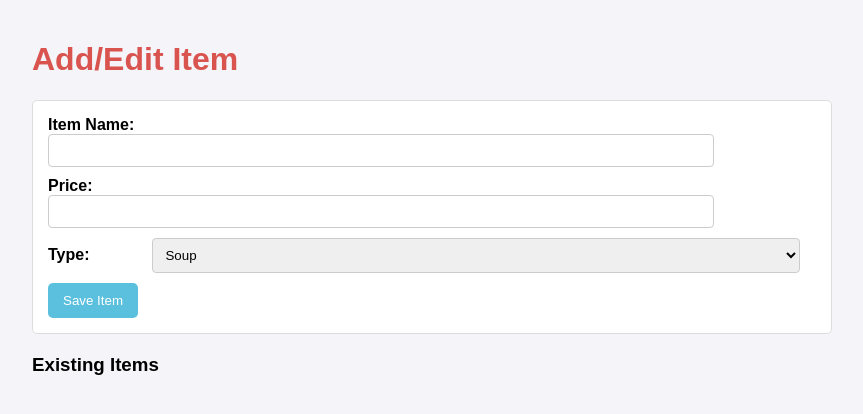
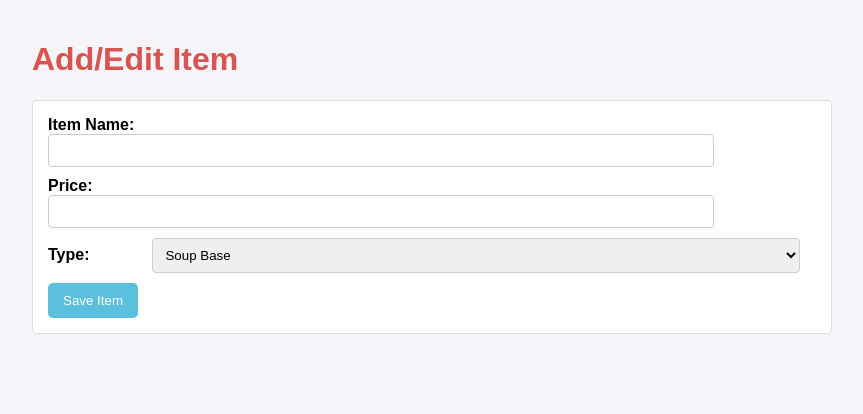
Before and after one commit to skullmatrix/HnSRamyeon, a Flask app: page /add_item in a window 1280 px wide. Shown: the top 414 px of the page, without its empty margins (208-1071 px from the left). Run offline with Flask 2, Linux system fonts and the light colour scheme; data that the repository does not hold is empty.

Commit message:
Update add_item.html

```diff
--- a/templates/add_item.html
+++ b/templates/add_item.html
@@ -4,7 +4,6 @@
     <meta charset="UTF-8">
     <meta name="viewport" content="width=device-width, initial-scale=1.0">
     <title>Add/Edit Item</title>
-    <link rel="stylesheet" href="https://cdnjs.cloudflare.com/ajax/libs/font-awesome/5.15.4/css/all.min.css">
     <style>
         body {
             font-family: Arial, sans-serif;
@@ -43,32 +42,13 @@
             border-radius: 5px;
             cursor: pointer;
         }
-        button:hover {
-            background-color: #31b0d5;
-        }
-        .item-list {
-            margin-top: 20px;
-        }
-        .item-list h3 {
-            margin-bottom: 10px;
-        }
-        .item {
-            padding: 5px;
-            border-bottom: 1px solid #ddd;
-        }
-        .edit-button {
-            margin-left: 10px;
-            background-color: #f0ad4e;
-        }
-        .edit-button:hover {
-            background-color: #ec971f;
-        }
     </style>
 </head>
 <body>
     <h1>Add/Edit Item</h1>
     <form action="/add_item" method="POST">
         <input type="hidden" name="item_id" value="{{ item['id'] if item else '' }}"> <!-- Hidden input for item ID -->
+
         <label for="name">Item Name:</label>
         <input type="text" id="name" name="name" value="{{ item['name'] if item else '' }}" required>
 
@@ -77,25 +57,15 @@
 
         <label for="type">Type:</label>
         <select id="type" name="type" required>
-            <option value="soup" {% if item and item['type'] == 'soup' %}selected{% endif %}>Soup</option>
-            <option value="stir-fry" {% if item and item['type'] == 'stir-fry' %}selected{% endif %}>Stir-Fry</option>
-            <option value="toppings" {% if item and item['type'] == 'toppings' %}selected{% endif %}>Toppings</option>
-            <option value="drinks" {% if item and item['type'] == 'drinks' %}selected{% endif %}>Drinks</option>
+            <option value="Soup Base" {% if item and item['type'] == 'Soup Base' %}selected{% endif %}>Soup Base</option>
+            <option value="Stir Fry" {% if item and item['type'] == 'Stir Fry' %}selected{% endif %}>Stir Fry</option>
+            <option value="Cups" {% if item and item['type'] == 'Cups' %}selected{% endif %}>Cups</option>
+            <option value="Toppings" {% if item and item['type'] == 'Toppings' %}selected{% endif %}>Toppings</option>
+            <option value="Sweets" {% if item and item['type'] == 'Sweets' %}selected{% endif %}>Sweets</option>
+            <option value="Drinks" {% if item and item['type'] == 'Drinks' %}selected{% endif %}>Drinks</option>
         </select>
 
         <button type="submit">Save Item</button>
     </form>
-
-    <div class="item-list">
-        <h3>Existing Items</h3>
-        <ul>
-            {% for item in items %}
-            <li class="item">
-                {{ item['name'] }} - ${{ item['price'] }} ({{ item['type'] }})
-                <a class="edit-button" href="/edit_item/{{ item['id'] }}">Edit</a>
-            </li>
-            {% endfor %}
-        </ul>
-    </div>
 </body>
 </html>
```
